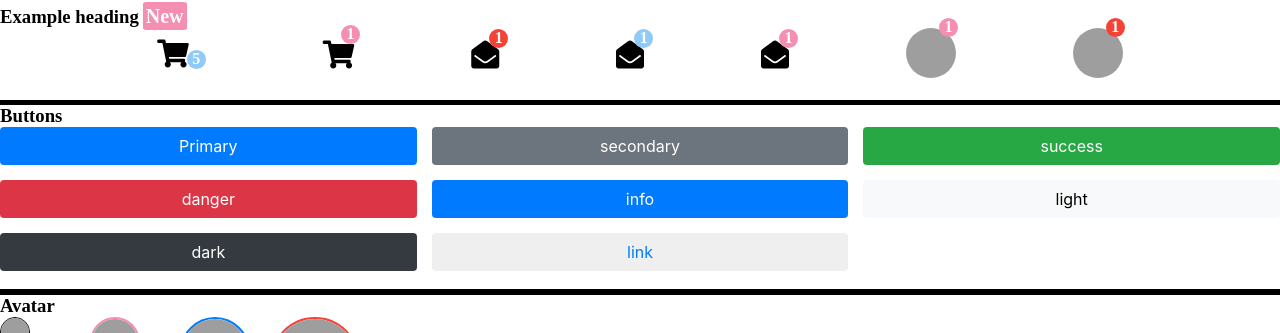
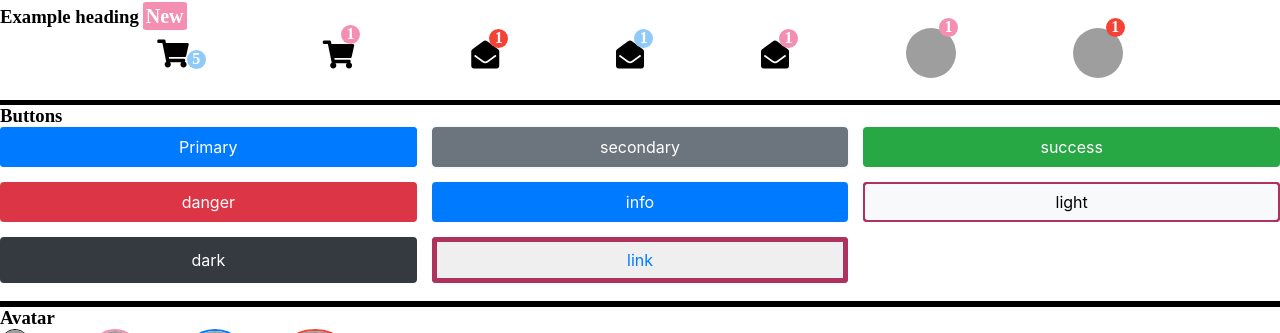
Before and after one commit to Akshaay9/CSS_Component_Library, a React (Create React App) app: page / in a window 1280 px wide. Shown: the part 1438-1771 px from the top of the page. Built offline with nearby package versions, Linux system fonts and the light colour scheme; grey boxes are pictures that could not be loaded.

Commit message:
added different CSS hover Effect

```diff
--- a/src/App.css
+++ b/src/App.css
@@ -61,6 +61,8 @@
   --btn-info: #007bff;
   --btn-light: #f8f9fa;
   --btn-dark: #343a40;
+  --btn-light-border:#ad325e;
+  --btn-link-border:rgb(4, 4, 224);
   --btn-link: #ffffff;
   --btn-font-color: rgb(255, 255, 255);
   --btn-font-family: -apple-system, BlinkMacSystemFont, "Segoe UI", Roboto,
@@ -423,6 +425,7 @@
 .btn-light {
   background-color: var(--btn-light);
   color: black;
+  border: 1px solid var(--btn-light-border);
 }
 .btn-dark {
   background-color: var(--btn-dark);
@@ -960,4 +963,72 @@ li.hr-underline-grow:hover:before {
 }
 
 /* button hover effect */
-/* buttonx */
+/* button */
+/* Primar */
+.btn-primary-hr-outline-out{
+  outline: 2px solid var(--btn-primary);
+  border: 2px solid var(--btn-primary);
+  outline-offset: -2px;
+  transition:outline-offset 100ms ease;
+}
+.btn-primary-hr-outline-out:hover,
+.btn-primary-hr-outline-out:focus{
+outline-offset: 3px;
+}
+/* secondary */
+.btn-secondary-hr-outline-in{
+  outline: 2px solid var(--btn-light);
+  border: 2px solid var(--btn-secondary);
+  transition:outline-offset 100ms ease;
+}
+.btn-secondary-hr-outline-in:hover,
+.btn-secondary-hr-outline-in:focus{
+outline-offset: -6px;
+}
+/* light */
+.btn-light-hr-outline-out{
+  outline: 2px solid var(--btn-light-border);
+  border: 2px solid var(--btn-light-border);
+  outline-offset: -2px;
+  transition:outline-offset 100ms ease;
+}
+.btn-light-hr-outline-out:hover,
+.btn-light-hr-outline-out:focus{
+outline-offset: -6px;
+}
+
+/* success */
+
+.btn-success{
+  transition: all 100ms ease-in-out ;
+}
+.btn-success-hr-scale-out:hover,
+.btn-success-hr-scale-out:focus
+{
+  transform: scale(0.955);
+}
+
+/* danger */
+.btn-danger{
+  transition: all 100ms ease-in-out ;
+}
+
+.btn-danger-hr-outline-out:hover,
+.btn-danger-hr-outline-out:focus
+{
+  transform: scale(1.04);
+}
+
+/* link */
+.btn-link-hr-outline-in-thick{
+  outline: 5px solid var(--btn-light-border);
+  border:5px solid var(--btn-light-border);
+  outline-offset: -5px;
+  transition:outline-offset 100ms ease;
+}
+
+.btn-link-hr-outline-in-thick:focus,
+.btn-link-hr-outline-in-thick:hover{
+  outline-offset: -10px;
+  outline-width: -8px;
+}
--- a/src/Components/Buttons/Buttons.js
+++ b/src/Components/Buttons/Buttons.js
@@ -3,14 +3,14 @@ import React from 'react'
 function Buttons() {
     return (
         <div style={{display:"grid",gridTemplateColumns:"repeat(3,1fr)",gridColumnGap:"15px",gridRowGap:"15px"}}>
-        <button className="btn btn-primary">Primary</button>
-        <button className="btn btn-secondary">secondary</button>
-        <button className="btn btn-success">success</button>
-        <button className="btn btn-danger">danger</button>
+        <button className="btn btn-primary btn-primary-hr-outline-out">Primary</button>
+        <button className="btn btn-secondary btn-secondary-hr-outline-in">secondary</button>
+        <button className="btn btn-success btn-success-hr-scale-out">success</button>
+        <button className="btn btn-danger btn-danger-hr-outline-out">danger</button>
         <button className="btn btn-info">info</button>
-        <button className="btn btn-light">light</button>
+        <button className="btn btn-light btn-primary btn-light-hr-outline-out">light</button>
         <button className="btn btn-dark">dark</button>
-        <button className="btn btn-link">link</button>
+        <button className="btn btn-link btn-link-hr-outline-in-thick">link</button>
         </div>
     )
 }
```
